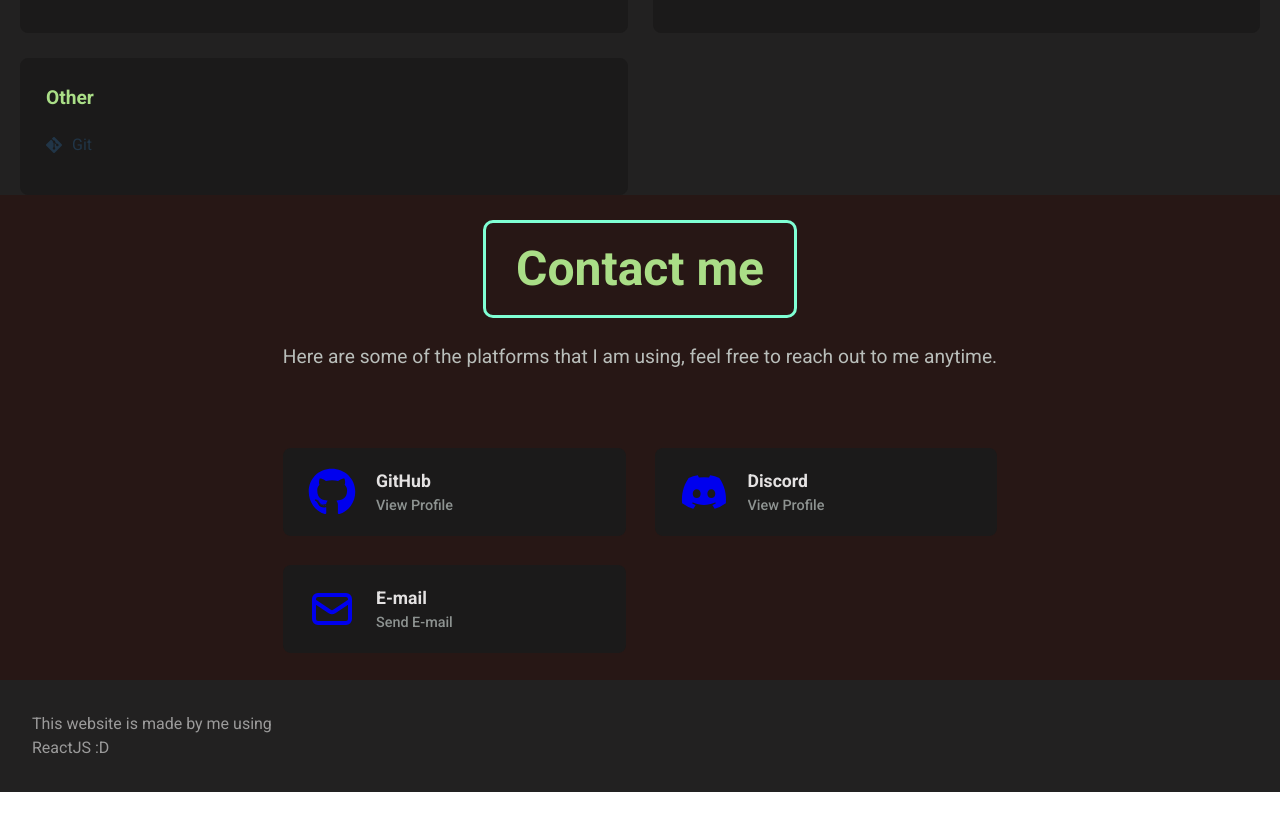
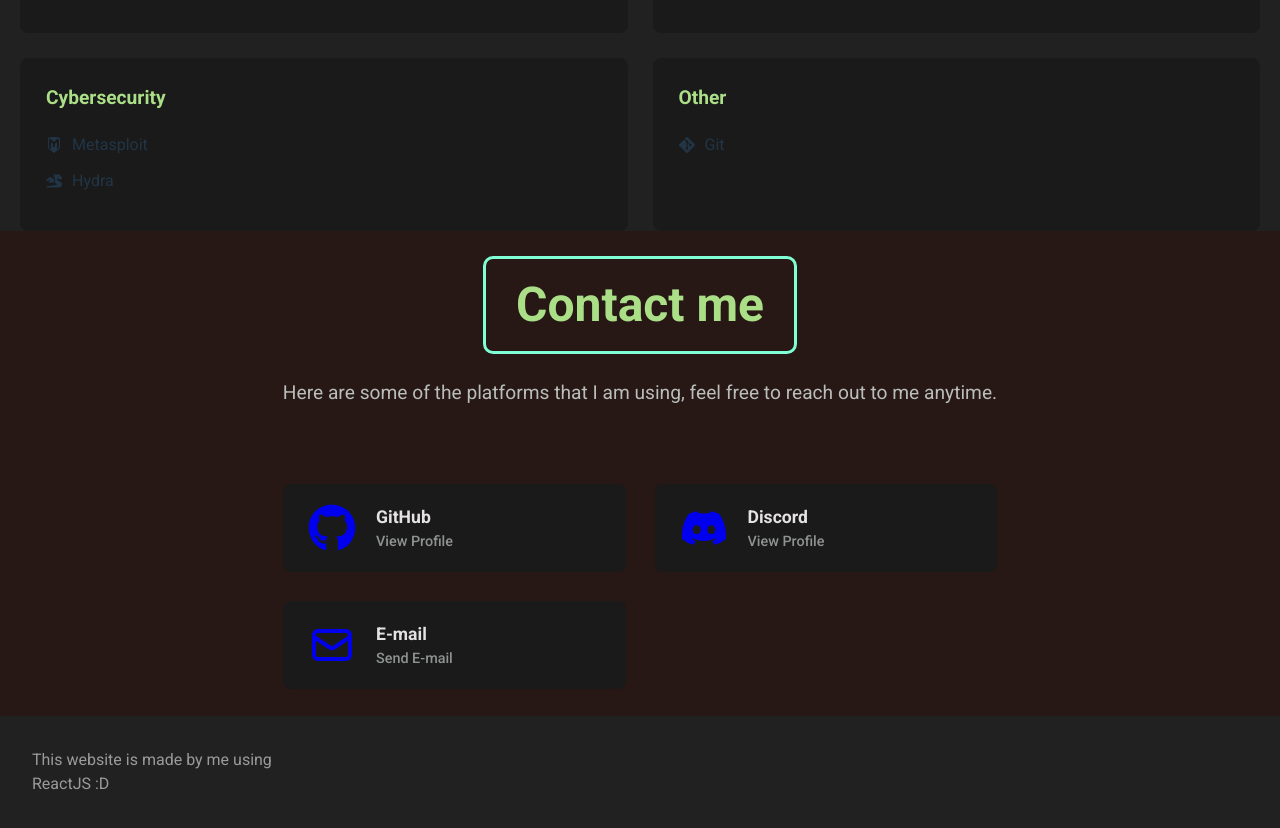
Before and after one commit to snowmandidi/snowmandidi_Portfolio, a React (Vite) app: page / in a window 1280 px wide. Shown: the part 1160-1988 px from the top of the page. Before the commit the page ends 1952 px from the top, so only its background shows below. Built offline with nearby package versions, Linux system fonts and the light colour scheme.

Commit message:
Added cybersecurity skills

```diff
--- a/src/Components/Skills/Skills.jsx
+++ b/src/Components/Skills/Skills.jsx
@@ -1,10 +1,12 @@
 import "./Skills.css"
 
-import { SiJavascript, SiLua, SiHtml5, SiCss3, SiNodedotjs, SiReact, SiGit} from 'react-icons/si';
+import { SiJavascript, SiLua, SiHtml5, SiCss3, SiNodedotjs, SiReact, SiGit, SiMetasploit} from 'react-icons/si';
+import { FaDragon } from "react-icons/fa";
 
 const skills = {
     Programming: [{name: "Javascript", icon: <SiJavascript/>}, {name: "Lua", icon: <SiLua/>}],
     Web: [{name: "HTML", icon: <SiHtml5/>}, {name: "CSS", icon: <SiCss3/>},  {name: "NodeJS", icon: <SiNodedotjs/>}, {name: "React", icon:  <SiReact/>}],
+    Cybersecurity: [{name: "Metasploit", icon: <SiMetasploit/>}, {name: "Hydra", icon: <FaDragon/>}],
     Other: [{name: "Git", icon: <SiGit/>}]
 }
 
```
